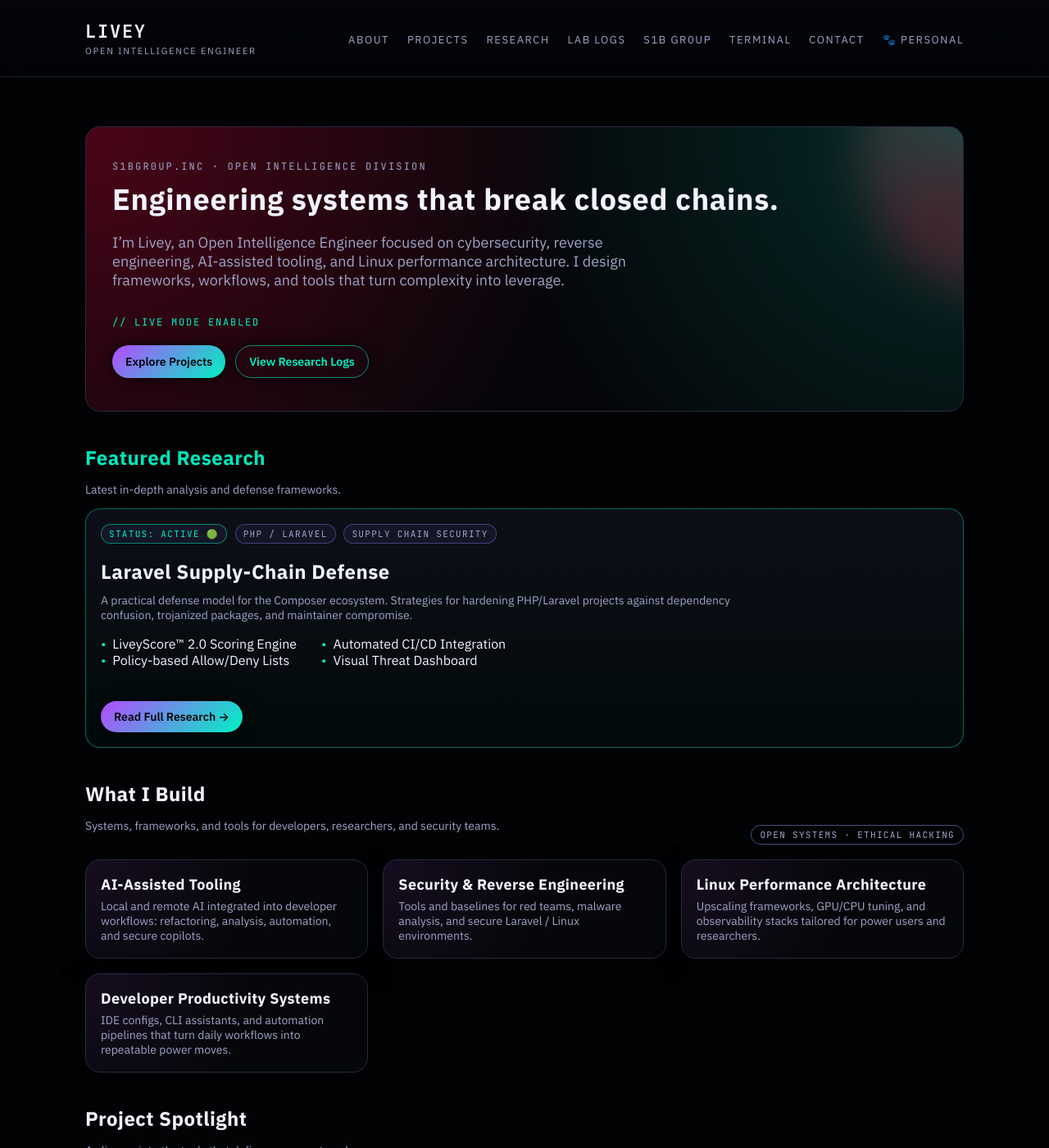
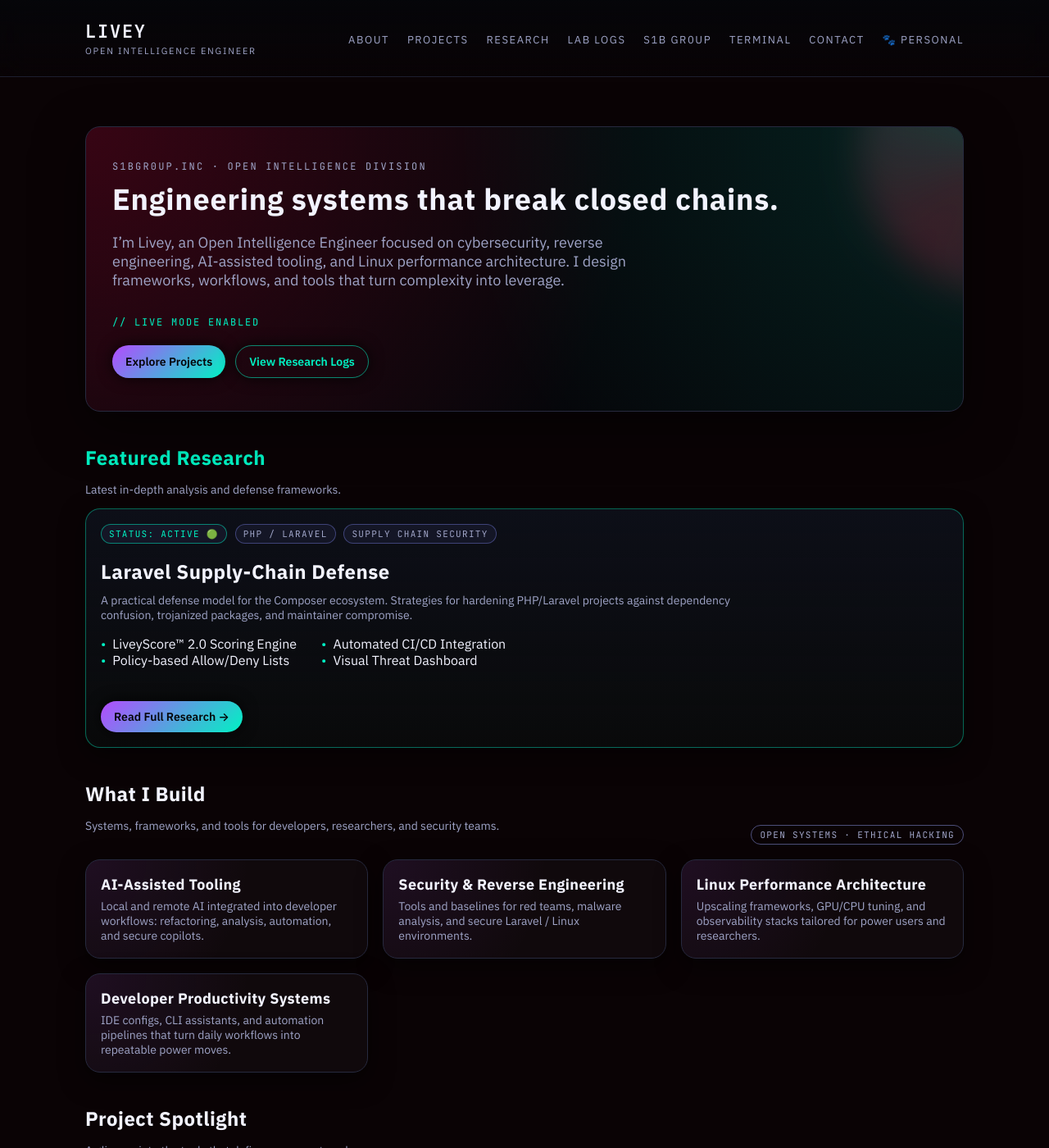
Before and after one commit to ind4skylivey/ind4skylivey.github.io, a Jekyll site: the page built from index.md, in a window 1280 px wide and 1400 px high. Shown: the whole window at 82% size. Built offline with Jekyll 4.4.1, drawn with Linux system fonts in a browser that asks for light colours.

Commit message:
style: balance background to be less black and less 'too much' red, reintroducing subtle purple glow

```diff
--- a/assets/css/main.css
+++ b/assets/css/main.css
@@ -1,13 +1,13 @@
 :root{
-  --bg:#020305; /* Even darker */
-  --panel:#06070a; /* Even darker */
-  --panel-soft:#090b14;
+  --bg:#0A0305; /* Very dark, subtle hint of red */
+  --panel:#10090C; /* Very dark, subtle hint of red-purple */
+  --panel-soft:#0b0d14;
   --text:#f2f3ff;
   --muted:#9fa4c7;
   --accent:#b44bff;
   --accent-soft:rgba(180,75,255,.2);
   --accent-2:#00f2c3;
-  --red-team:#ff003c; /* Keep the red definition */
+  --red-team:#ff003c;
   --border:#272a3f;
   --radius:18px;
   --shadow-soft:0 18px 60px rgba(0,0,0,.55);
@@ -28,10 +28,10 @@
   inset:0;
   pointer-events:none;
   background:
-    radial-gradient(circle at 18% 0%, rgba(255,0,60,.45), transparent 50%), /* More intense Red */
-    radial-gradient(circle at 80% 10%, rgba(0,242,195,.18), transparent 55%), /* Cyan */
-    radial-gradient(circle at 50% 90%, rgba(255,0,60,.25), transparent 60%), /* Another Red, replacing purple */
-    radial-gradient(circle at calc(var(--pointer-x)*100%) calc(var(--pointer-y)*100%), rgba(255,0,60,.3), transparent 45%); /* Pointer Red */
+    radial-gradient(circle at 18% 0%, rgba(255,0,60,.25), transparent 55%), /* Softer Red */
+    radial-gradient(circle at 80% 10%, rgba(0,242,195,.12), transparent 58%), /* Cyan (original intensity) */
+    radial-gradient(circle at 50% 90%, rgba(180,75,255,.12), transparent 60%), /* Subtle Purple again (replacing previous red) */
+    radial-gradient(circle at calc(var(--pointer-x)*100%) calc(var(--pointer-y)*100%), rgba(255,0,60,.18), transparent 45%); /* Pointer Red (original intensity) */
   filter:blur(40px);
   opacity:.9;
   mix-blend-mode:screen;
@@ -70,10 +70,10 @@
   margin-top:28px;
   padding:40px 32px;
   border-radius:var(--radius);
-  background:radial-gradient(circle at 0% 0%, rgba(255,0,60,.28), transparent 55%), /* Red gradient */
-             radial-gradient(circle at 100% 0%, rgba(0,242,195,.16), transparent 50%), /* Cyan */
-             linear-gradient(135deg,rgba(5,6,10,.96),rgba(5,6,10,.92)); /* Dark gradient */
-  border:1px solid var(--border); /* Using border var now */
+  background:radial-gradient(circle at 0% 0%, rgba(255,0,60,.20), transparent 60%), /* Softer Red in Hero */
+             radial-gradient(circle at 100% 0%, rgba(0,242,195,.12), transparent 55%), /* Cyan (original intensity) */
+             linear-gradient(135deg,rgba(5,6,10,.96),rgba(5,6,10,.92));
+  border:1px solid var(--border);
   box-shadow:var(--shadow-soft);
   position:relative;
   overflow:hidden;
@@ -87,9 +87,9 @@
   width:340px;
   height:340px;
   border-radius:50%;
-  background:conic-gradient(from 220deg,var(--red-team),var(--accent-2),var(--red-team)); /* Conic uses red-team */
-  opacity:.25; /* Increased opacity */
-  filter:blur(28px); /* Increased blur for softer glow */
+  background:conic-gradient(from 220deg,var(--red-team),var(--accent-2),var(--red-team));
+  opacity:.20; /* Reduced opacity */
+  filter:blur(22px); /* Slightly less blur */
   mix-blend-mode:screen;
 }
 
```
